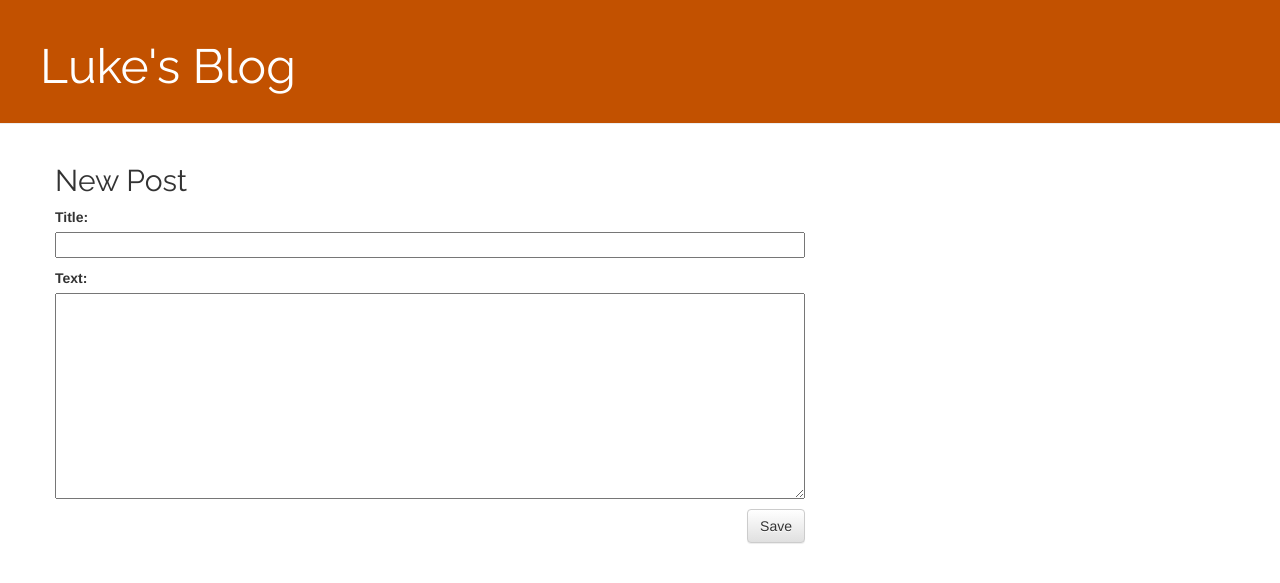
After one commit to lukerab/my-first-blog, a Django app: page /post/new/ in a window 1280 px wide. The commit adds this page. Shown: the top 583 px of the page. Run offline with Django 3.2, Linux system fonts and the light colour scheme; some libraries are stand-ins or nearby versions.

Commit message:
Added views to create/edit blog post inside the site.

```diff
--- /dev/null
+++ b/blog/forms.py
@@ -0,0 +1,8 @@
+from django import forms
+from .models import Post
+
+class PostForm(forms.ModelForm):
+
+        class Meta:
+            model = Post
+            fields = ('title', 'text')
--- a/blog/static/css/blog.css
+++ b/blog/static/css/blog.css
@@ -1,6 +1,7 @@
 h1 a, h2 a {
     color: #C25100;
     font-family: 'Raleway', sans-serif;
+    display: inline-block;
 }
 
 .page-header {
@@ -13,6 +14,7 @@ h1 a, h2 a {
     color: #ffffff;
     font-size: 36pt;
     text-decoration: none;
+    display: inline-block;
 }
 
 .content {
@@ -25,6 +27,9 @@ h1, h2, h3, h4 {
 
 .date {
     color: #828282;
+    float: right;
+    margin-right: 40px
+    display: inline-block;
 }
 
 .save {
--- a/blog/templates/blog/base.html
+++ b/blog/templates/blog/base.html
@@ -10,6 +10,9 @@
     </head>
     <body>
       <div class="page-header">
+        {% if user.is_authenticated %}
+          <a href="{% url 'post_new' %}" class="top-menu"><span class="glyphicon glyphicon-plus"></span></a>
+        {% endif %}
         <h1><a href="/">Luke's Blog</a></h1>
       </div>
         <div class="content container">
--- a/blog/templates/blog/post_detail.html
+++ b/blog/templates/blog/post_detail.html
@@ -7,6 +7,9 @@
         {{post.published_date}}
       </div>
     {% endif %}
+    {% if user.is_authenticated %}
+      <a class="btn btn-default" href="{% url 'post_edit' pk=post.pk %}"><span class="glyphicon glyphicon-pencil"></span></a>
+    {% endif %}
     <h2>{{ post.title }}</h2>
     <p>{{ post.text|linebreaksbr }}</p>
   </div>
--- /dev/null
+++ b/blog/templates/blog/post_edit.html
@@ -0,0 +1,9 @@
+{% extends 'blog/base.html' %}
+
+{% block content %}
+  <h2>New Post</h2>
+  <form method="POST" class="post-form">{% csrf_token %}
+    {{ form.as_p }}
+    <button type="submit" class="save btn btn-default">Save</button>
+  </form>
+{% endblock %}
--- a/blog/templates/blog/post_list.html
+++ b/blog/templates/blog/post_list.html
@@ -4,9 +4,9 @@
               {% for post in posts %}
                 <div class="post">
                     <div class="date">
-                        <p>published: {{ post.published_date }}</p>
+                        <p> published: {{ post.published_date }} </p>
                     </div>
-                    <h2><a href="{% url 'post_detail' pk=post.pk %}">{{ post.title }}</a></h2>
+                    <h1><a href="{% url 'post_detail' pk=post.pk %}">{{ post.title }}</a></h1>
                     <p>{{ post.text|linebreaksbr }}</p>
                 </div>
               {% endfor %}
--- a/blog/urls.py
+++ b/blog/urls.py
@@ -4,4 +4,6 @@ from . import views
 urlpatterns = [
     path('', views.post_list, name='post_list'),
     path('post/<int:pk>/', views.post_detail, name='post_detail'),
+    path('post/new/', views.post_new, name='post_new'),
+    path('post/<int:pk>/edit/', views.post_edit, name='post_edit'),
 ]
--- a/blog/views.py
+++ b/blog/views.py
@@ -1,7 +1,8 @@
 from django.shortcuts import render
 from .models import Post
 from django.utils import timezone
-from django.shortcuts import render, get_object_or_404
+from django.shortcuts import render, get_object_or_404, redirect
+from .forms import PostForm
 
 def post_list(request):
     posts = Post.objects.filter(published_date__lte=timezone.now()).order_by('published_date')
@@ -10,3 +11,30 @@ def post_list(request):
 def post_detail(request, pk):
     post = get_object_or_404(Post, pk=pk)
     return render(request, 'blog/post_detail.html', {'post':post})
+
+def post_new(request):
+    if request.method == "POST":
+        form = PostForm(request.POST)
+        if form.is_valid():
+            post = form.save(commit=False)
+            post.author = request.user
+            post.published_date = timezone.now()
+            post.save()
+            return redirect('post_detail', pk=post.pk)
+    else:
+        form = PostForm()
+    return render(request, 'blog/post_edit.html', {'form':form})
+
+def post_edit(request, pk):
+    post = get_object_or_404(Post, pk=pk)
+    if request.method == "POST":
+        form = PostForm(request.POST, instance=post)
+        if form.is_valid():
+            post = form.save(commit=False)
+            post.author = request.user
+            post.published_date = timezone.now()
+            post.save()
+            return redirect('post_detail', pk=post.pk)
+    else:
+        form = PostForm(instance=post)
+    return render(request, 'blog/post_edit.html', {'form':form})
```
